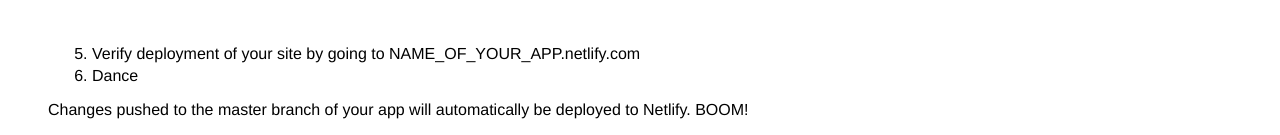
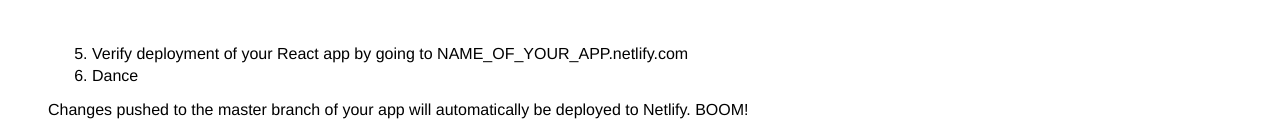
Before and after one commit to SamSamskies/deploy-react-app, a plain HTML site: page index.html in a window 1280 px wide. Shown: the part 1329-1464 px from the top of the page. Drawn offline with Linux system fonts and the light colour scheme.

Commit message:
Update copy

```diff
--- a/index.html
+++ b/index.html
@@ -47,7 +47,7 @@
                     <img class="screenshot" src="//raw.githubusercontent.com/SamSamskies/deploy-react-app/master/images/settings.png" width="400" />
                 </div>
             </li>
-            <li>Verify deployment of your site by going to NAME_OF_YOUR_APP.netlify.com</li>
+            <li>Verify deployment of your React app by going to NAME_OF_YOUR_APP.netlify.com</li>
             <li>Dance</li>
         </ol>
         <p>Changes pushed to the master branch of your app will automatically be deployed to Netlify. BOOM!</p>
```
Also changed, not shown: 1 other file.
